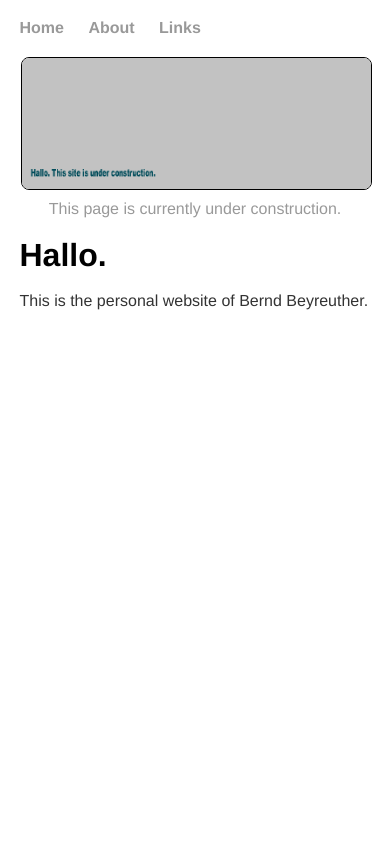
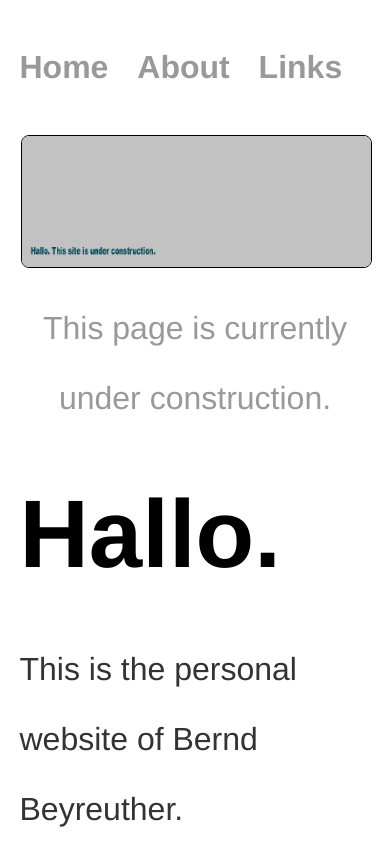
Before and after one commit to gebirgsbernd/gebirgsbernd.github.io, a Jekyll site: the page built from index.html, in a window 390 px wide. Shown: the top 866 px of the page. Built offline with Jekyll 4.4.1, drawn with Linux system fonts in a browser that asks for light colours.

Commit message:
... Mobile first...?

```diff
--- a/css/main.css
+++ b/css/main.css
@@ -1,5 +1,18 @@
-/* If the screen size is 601px wide or more, set the font-size of <div> to 80px */
-    body {
+/* Mobile First */
+body {
+    font-family:'Helvetica', 'Arial', 'Sans-Serif';
+    font-size: 2em;
+    line-height: 2.2em;
+    margin: 1px auto;
+    width: 90%;
+}
+h1 {
+    font-size: 3em;
+    font-family:'Helvetica', 'Arial', 'Sans-Serif';
+}
+
+@media only screen and (min-width: 768px) {
+    /* For desktop: */    body {
         font-family:'Helvetica', 'Arial', 'Sans-Serif';
         font-size: 1em;
         line-height: 1.5em;
@@ -10,23 +23,9 @@
         font-size: 2em;
         font-family:'Helvetica', 'Arial', 'Sans-Serif';
     }
+}
 
-@media only screen
-and (min-device-width : 375px)
-and (max-device-width : 667px)
-and (orientation : portrait) {
-    body {
-        font-family:'Helvetica', 'Arial', 'Sans-Serif';
-        font-size: 1.5em;
-        line-height: 1.7em;
-        margin: 1px auto;
-        width: 90%;
-    }
-    h1 {
-        font-size: 2em;
-        font-family:'Helvetica', 'Arial', 'Sans-Serif';
-    }
-}
+
 
 
 nav ul, footer ul {
```
Also changed, not shown: 1 other file.
